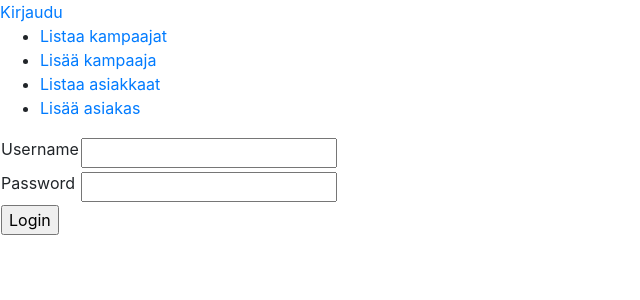
After one commit to Vekkumasa/Tika-Parturi-kampaamo, a Flask app: page /auth/login in a window 1280 px wide. The commit adds this page. Shown: the top 300 px of the page, without its empty margins (0-640 px from the left). Run offline with Flask 2, Linux system fonts and the light colour scheme; some libraries are stand-ins or nearby versions.

Commit message:
kirjautuminen lisätty

```diff
--- /dev/null
+++ b/application/auth/forms.py
@@ -0,0 +1,9 @@
+from flask_wtf import FlaskForm
+from wtforms import PasswordField, StringField
+
+class LoginForm(FlaskForm):
+    username = StringField("Username")
+    password = PasswordField("Password")
+
+    class Meta:
+        csrf = False
--- /dev/null
+++ b/application/auth/views.py
@@ -0,0 +1,26 @@
+from flask import render_template, request, redirect, url_for
+from flask_login import login_user, logout_user
+
+from application import app
+from application.auth.models import User
+from application.auth.forms import LoginForm
+
+@app.route("/auth/login", methods = ["GET", "POST"])
+def auth_login():
+    if request.method == "GET":
+        return render_template("auth/loginForm.html", form = LoginForm())
+
+    form = LoginForm(request.form)
+
+    user = User.query.filter_by(username=form.username.data, password=form.password.data).first()
+    if not user:
+        return render_template("/auth/loginForm.html", form = form,
+                                error = "No such username or password")
+
+    login_user(user)
+    return redirect(url_for("index"))
+
+@app.route("/auth/logout")
+def auth_logout():
+    logout_user()
+    return redirect(url_for("index"))
--- /dev/null
+++ b/application/templates/auth/loginForm.html
@@ -0,0 +1,30 @@
+{% extends "layout.html" %}
+
+{% block body %}
+{{ error }}
+<form method="POST" action="{{ url_for('auth_login') }}">
+    <table>
+        <tr>
+            <td>
+                {{ form.username.label }}
+            </td>
+            <td>
+                {{ form.username }}
+            </td>
+        </tr>
+        <tr>
+            <td>
+                {{ form.password.label }}
+            </td>
+            <td>
+                {{ form.password }}
+            </td>
+        </tr>
+        <tr>
+            <td colspan="2">
+                <input type="submit" value="Login"/>
+            </td>
+        </tr>
+    </table>
+</form>
+{% endblock %}
--- a/application/templates/layout.html
+++ b/application/templates/layout.html
@@ -7,6 +7,14 @@
   </head>
 
   <body>
+
+    {% if current_user.is_authenticated %}
+    <p>
+      Kirjautunut nimellä {{ current_user.name }}. &nbsp; <a href="{{ url_for('auth_logout') }}">Kirjaudu ulos</a>
+    </p>
+    {% else %}
+    <a href="{{ url_for('auth_login') }}">Kirjaudu</a>
+    {% endif %}
 
     <ul>
       <li><a href="{{ url_for('kampaaja_index') }}">Listaa kampaajat</a></li>
```
Also changed, not shown: application/__init__.py (+21 -2 lines), application/auth/models.py (added, +31 -0 lines).
